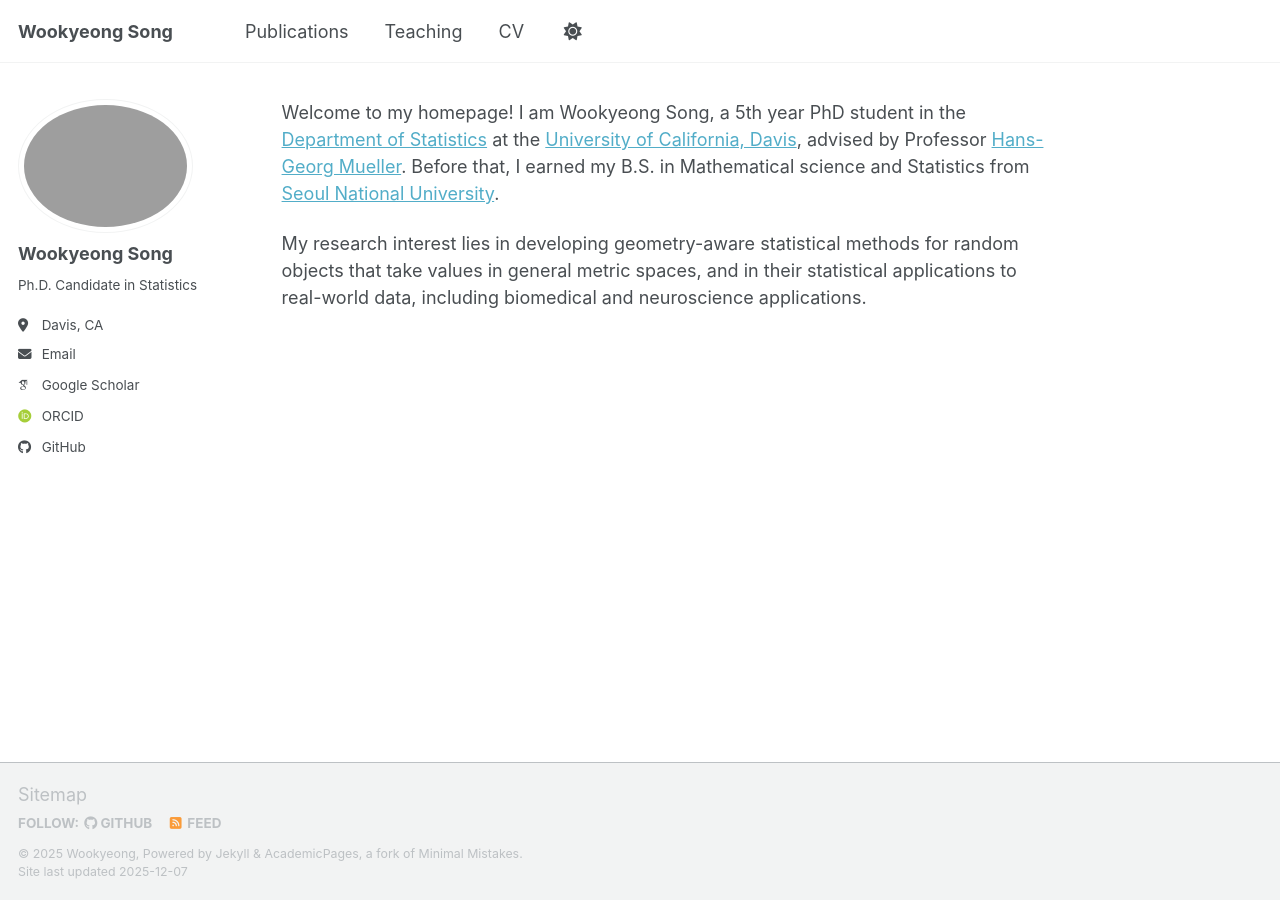
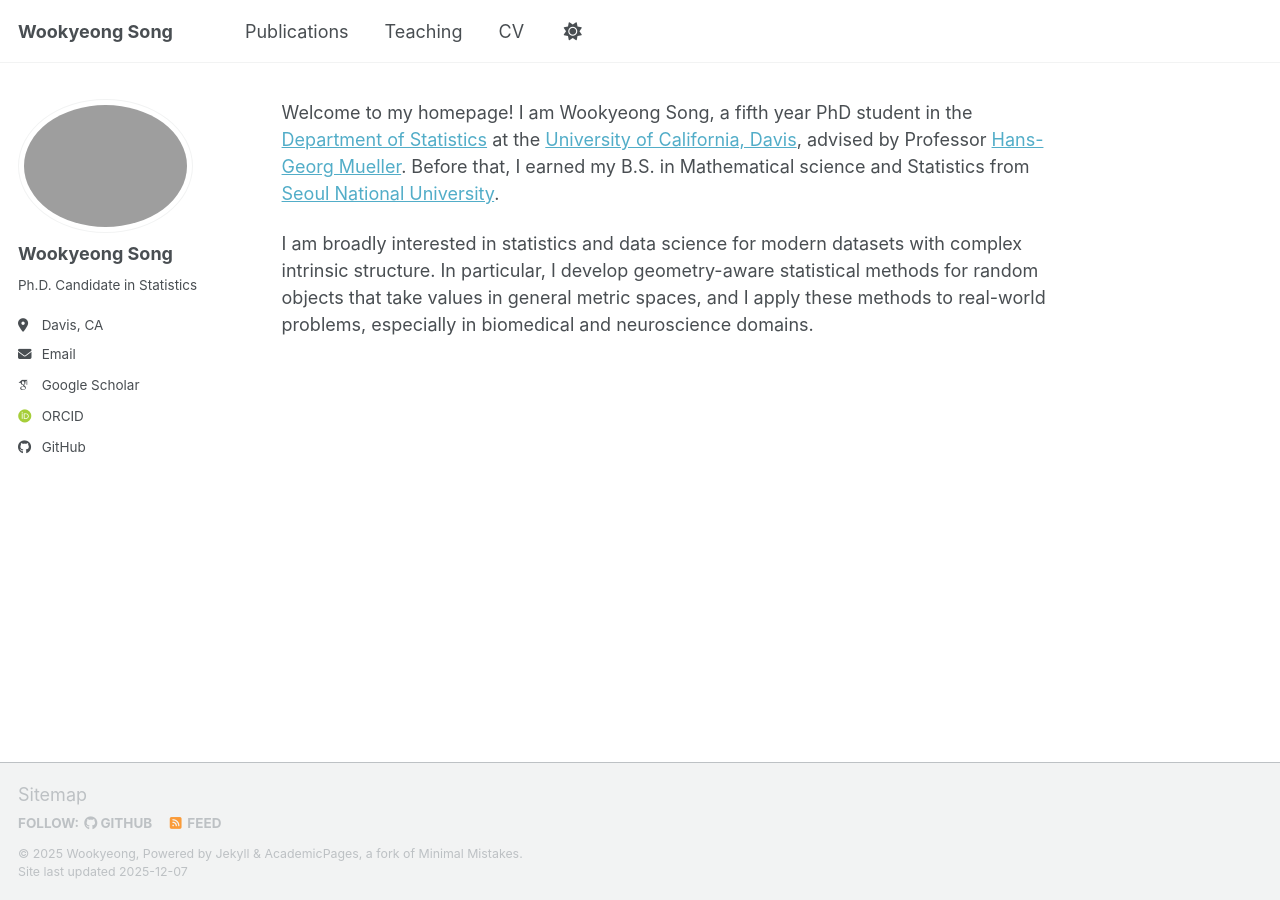
Before and after one commit to wookyeongSong/wookyeongsong.github.io, a Jekyll site: the page built from _pages/about.md, in a window 1280 px wide. Built offline with Jekyll 4.4.1, drawn with Linux system fonts in a browser that asks for light colours; some web fonts are replaced; a script bundle is joined from its source files by our own code; library files that are not in the unit come from our copies.

Commit message:
Update about.md

```diff
--- a/_pages/about.md
+++ b/_pages/about.md
@@ -7,9 +7,8 @@ redirect_from:
   - /about.html
 ---
 
-Welcome to my homepage! I am Wookyeong Song, a 5th year PhD student in the [Department of Statistics](https://statistics.ucdavis.edu/)
+Welcome to my homepage! I am Wookyeong Song, a fifth year PhD student in the [Department of Statistics](https://statistics.ucdavis.edu/)
 at the [University of California, Davis](https://www.ucdavis.edu/), advised by Professor [Hans-Georg Mueller](https://anson.ucdavis.edu/~mueller/).
 Before that, I earned my B.S. in Mathematical science and Statistics from [Seoul National University](https://en.snu.ac.kr/).
 
-My research interest lies in developing geometry-aware statistical methods for random objects
-that take values in general metric spaces, and in their statistical applications to real-world data, including biomedical and neuroscience applications.
+I am broadly interested in statistics and data science for modern datasets with complex intrinsic structure. In particular, I develop geometry-aware statistical methods for random objects that take values in general metric spaces, and I apply these methods to real-world problems, especially in biomedical and neuroscience domains.
```
